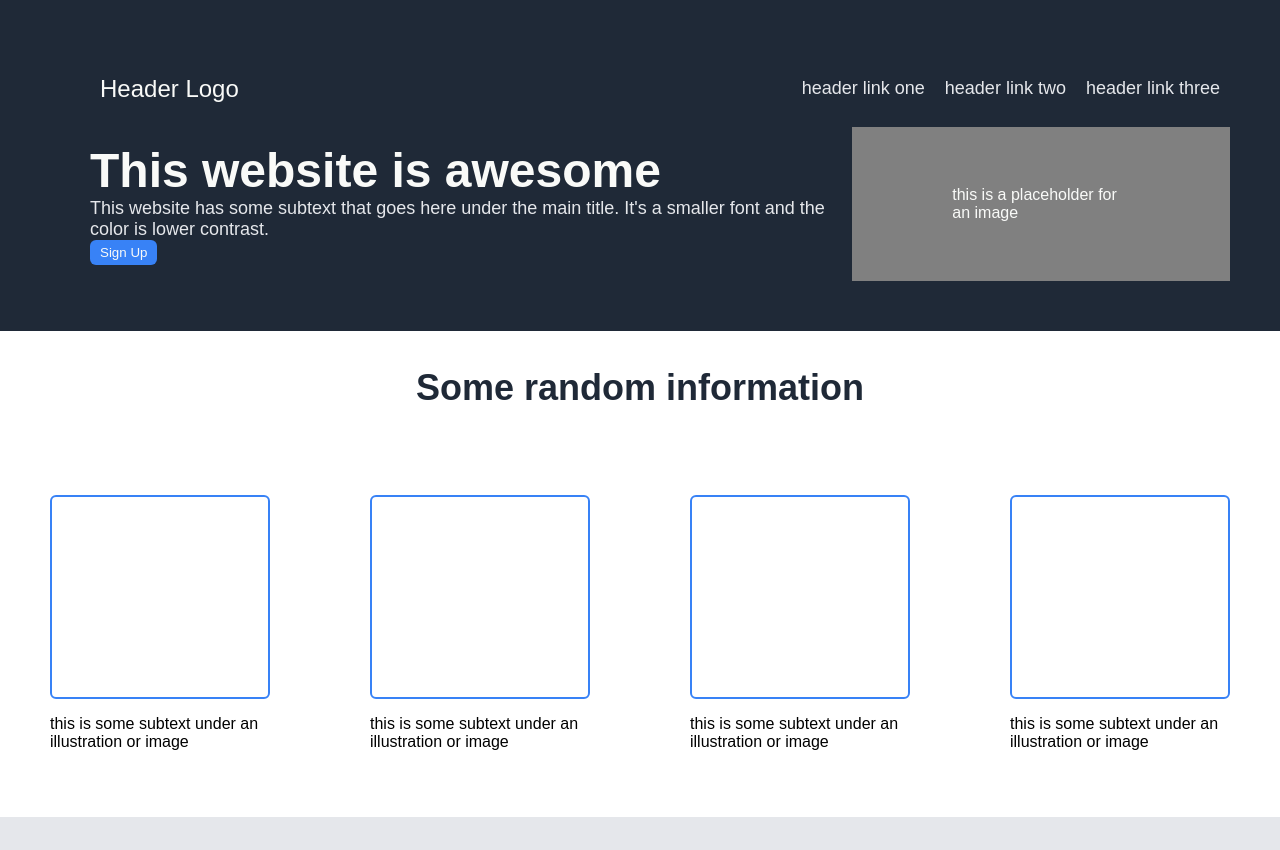
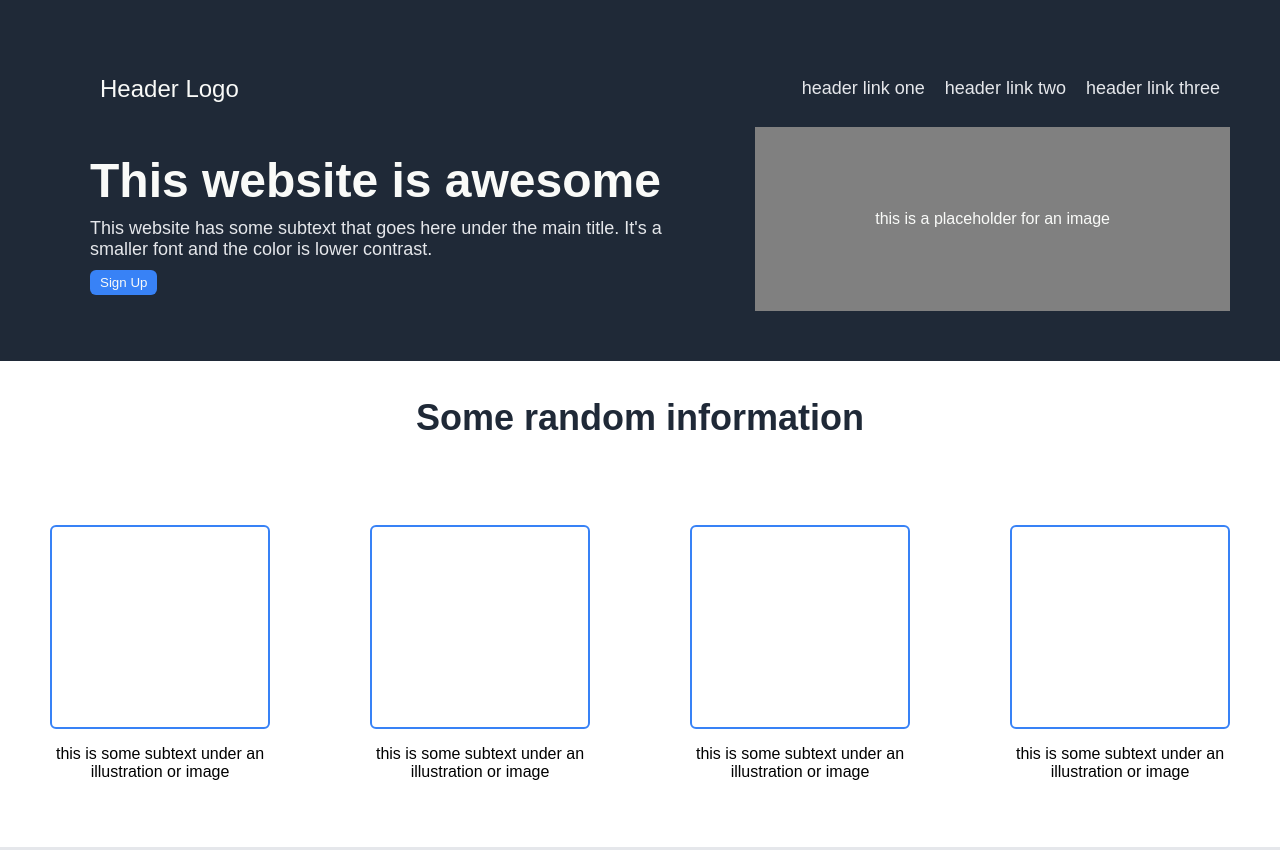
Before and after one commit to alfastep/landing-page-assignment, a plain HTML site: page index.html in a window 1280 px wide. Shown: the top 850 px of the page. Drawn offline with Linux system fonts and the light colour scheme.

Commit message:
Updated the styling for the header to get it as accurate as possible to mockups.

```diff
--- a/styles.css
+++ b/styles.css
@@ -67,15 +67,18 @@ header {
 
 .header-bottom {
   display: flex;
+  justify-content: space-between;
 }
 
 .header-bottom li {
   list-style: none;
+  padding-top: 10px;
 }
 
 .header-bottom-left {
   display: flex;
   flex-direction: column;
+  width: 50%;
 }
 
 .header-bottom-right {
@@ -87,7 +90,7 @@ header {
 
 .header-bottom-right p {
   color: #f9faf8;
-  padding: 20px 50px;
+  padding: 20px 70px;
 }
 
 .main-text {
@@ -123,6 +126,7 @@ header {
 
 .card {
   padding: 50px;
+  text-align: center;
 }
 
 .card-image {
```
